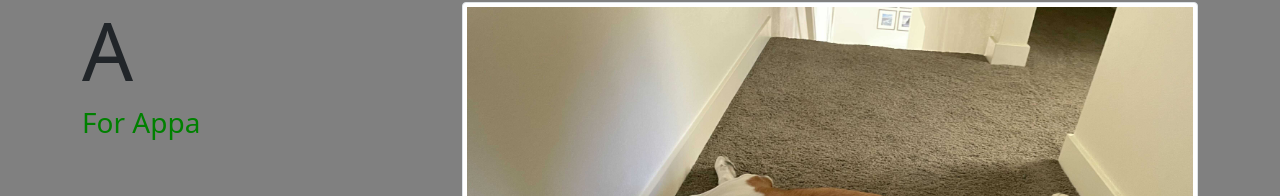
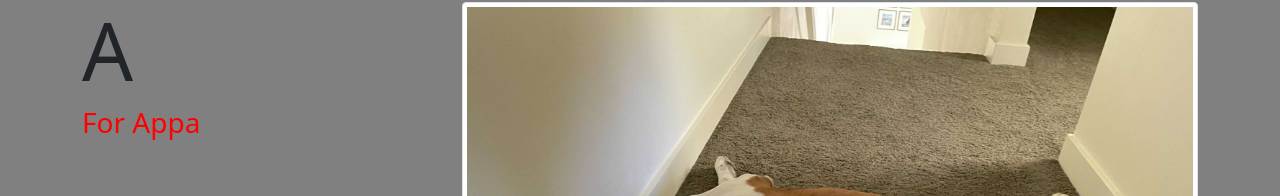
Before and after one commit to msil22/proyecto-grupo-1, a plain HTML site: page index.html in a window 1280 px wide. Shown: the part 224-420 px from the top of the page. Drawn offline with nearby package versions, Linux system fonts and the light colour scheme.

Commit message:
id update

```diff
--- a/index.html
+++ b/index.html
@@ -37,7 +37,7 @@
         <div class="row">
             <div class="col-4">
                 <h1 class="display-1">A</h1>
-                <h3>For Appa</h3>
+                <h3 id="red">For Appa</h3>
             </div>
             <div class="col-8">
                 <img src="Pictures/a-appa.jpg" class="img-thumbnail">
--- a/style.css
+++ b/style.css
@@ -8,9 +8,9 @@ body{
 }
 
 h3{
-  color: red;
+  color:green;
 }
 
-h3{
-  color:green;
+#red{
+  color:red;
 }
```
